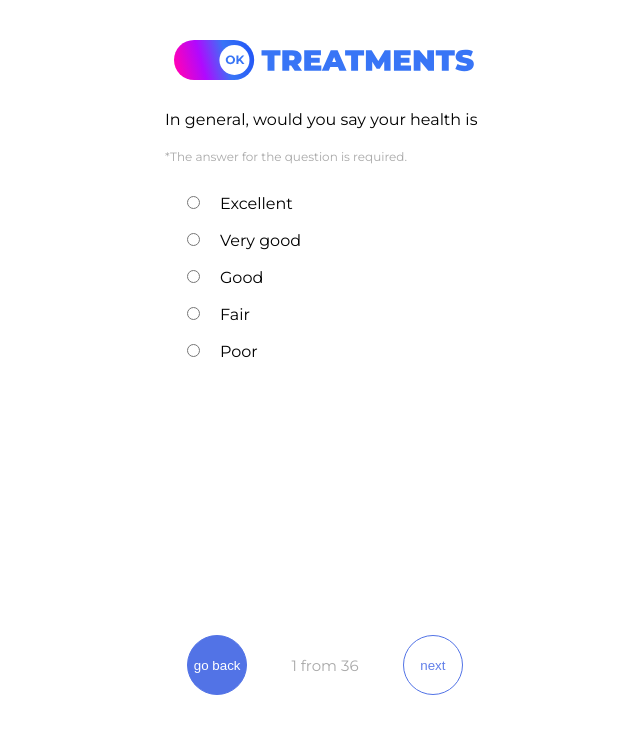
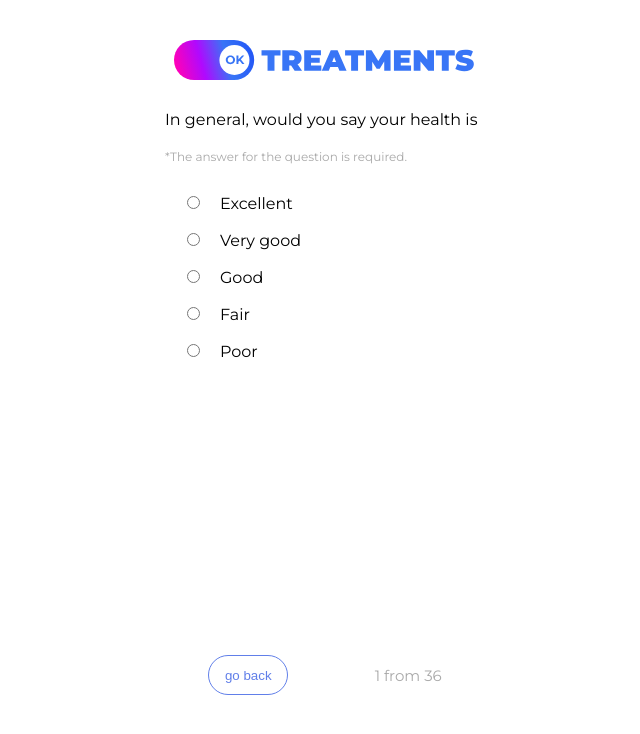
Before and after one commit to RomanRichert/Social_Network_For_Health, a React (Create React App) app in the folder my-app/: page /1 in a window 1280 px wide. Shown: the top 734 px of the page, without its empty margins (315-955 px from the left). Built offline with nearby package versions, Linux system fonts and the light colour scheme.

Commit message:
Button next deleted

```diff
--- a/my-app/src/components/BodyPartForm/index.jsx
+++ b/my-app/src/components/BodyPartForm/index.jsx
@@ -1,35 +1,37 @@
-import React, {useEffect} from 'react'
-import styles from './index.module.css'
+import React, { useEffect } from "react";
+import styles from "./index.module.css";
+import { useNavigate } from "react-router-dom";
 
-import { useDispatch, useSelector } from 'react-redux';
-import { getBodyPartAction } from '../../store/actions/getBodyPartAction';
+import { useDispatch, useSelector } from "react-redux";
+import { getBodyPartAction } from "../../store/actions/getBodyPartAction";
 
 export default function BodyPartForm({ body_part, isDisabled, setIsDisabled }) {
+  const dispatch = useDispatch();
+  const navigate = useNavigate();
 
- 	const dispatch = useDispatch()
-
-	const stored_body_part = useSelector(store => store.bodyPart)
+  const stored_body_part = useSelector((store) => store.bodyPart);
 
   useEffect(() => {
-	   if (stored_body_part != '') {
-		const btns = document.getElementsByClassName(styles.btn)
+    if (stored_body_part != "") {
+      const btns = document.getElementsByClassName(styles.btn);
 
       Array.from(btns).forEach((el) => {
         if (el.value == stored_body_part) {
-				el.classList.add(styles.active)
+          el.classList.add(styles.active);
         }
-		})
-	}}, [])
+      });
+    }
+  }, []);
 
   const submit = (event) => {
     event.preventDefault();
     const { part } = event.target;
-
     setIsDisabled(false);
     dispatch(getBodyPartAction(part.value));
-		const btns = document.getElementsByClassName(styles.btn)
-		Array.from(btns).forEach(el => el.classList.remove(styles.active))
-		part.classList.add(styles.active)
+    const btns = document.getElementsByClassName(styles.btn);
+    Array.from(btns).forEach((el) => el.classList.remove(styles.active));
+    part.classList.add(styles.active);
+    navigate("/1");
   };
 
   return (
--- a/my-app/src/components/Button/index.module.css
+++ b/my-app/src/components/Button/index.module.css
@@ -1,9 +1,9 @@
 .button_block  {
-    border: 1px solid var(--lila-primary);
-    background-color: var(--lila-primary);
-    color: white;
-    height: 60px;
-    width: 60px;
+    border: 1px solid var(--lila-border);
+    background-color: white;
+    color: var(--lila-border);
+    height: 50px;
+    width: 80px;
     cursor: pointer;
 
 }
--- a/my-app/src/components/QuestionItem/index.jsx
+++ b/my-app/src/components/QuestionItem/index.jsx
@@ -1,36 +1,30 @@
-
 import React, { useState, useEffect } from "react";
 import style from "./index.module.css";
-import { useDispatch, useSelector } from 'react-redux';
-import { getAnswerAction } from '../../store/actions/getAnswerAction';
+import { useDispatch, useSelector } from "react-redux";
+import { getAnswerAction } from "../../store/actions/getAnswerAction";
+import { useNavigate } from "react-router-dom";
 
-export default function QuestionItem({
-  id,
-  question,
-  answers,
-  isDisabled,
-  setIsDisabled,
-}) {
-
-  const stateAnswers = useSelector(state => state.answers)
-  const dispatch = useDispatch()
+export default function QuestionItem({ id, question, answers }) {
+  const stateAnswers = useSelector((state) => state.answers);
+  const dispatch = useDispatch();
+  const navigate = useNavigate();
 
   useEffect(() => {
-    const inputs = document.querySelectorAll('input')
-    inputs.forEach(el => el.checked = false)
-    if (stateAnswers[id] != '') {
-      inputs[stateAnswers[id] - 1].checked = true
+    const inputs = document.querySelectorAll("input");
+    inputs.forEach((el) => (el.checked = false));
+    if (stateAnswers[id] != "") {
+      inputs[stateAnswers[id] - 1].checked = true;
     }
-  }, [id])
+  }, [id]);
 
   const handleOptionChange = (event) => {
-    if (isDisabled) {
-      setIsDisabled(!isDisabled);
+    if (+id === 36) {
+      navigate("/submit");
+    } else {
+      navigate(`/${+id + 1}`);
     }
-
-    console.log('log', event.currentTarget.name)
-    dispatch(getAnswerAction(stateAnswers[id] = event.currentTarget.value));
-
+    console.log("log", event.currentTarget.name);
+    dispatch(getAnswerAction((stateAnswers[id] = event.currentTarget.value)));
   };
 
   const text_description = () => {
@@ -90,22 +84,18 @@ export default function QuestionItem({
     <div className={style.question_item}>
       <p>{question}</p>
       {text_description()}
-      <p className={style.required}>*The answer for the question is required.</p>
+      <p className={style.required}>
+        *The answer for the question is required.
+      </p>
       <form>
         {answers.map((answer) => (
-          <fieldset
-            className={style.form}
-            key={answer.id}
-            name={answer.id}
-
-          >
+          <fieldset className={style.form} key={answer.id} name={answer.id}>
             <input
               className={style.radio}
               type="radio"
               name="question"
               value={answer.id}
               onClick={handleOptionChange}
-
             />
             <label>{answer.answer}</label>
           </fieldset>
--- a/my-app/src/pages/FirstPage/index.jsx
+++ b/my-app/src/pages/FirstPage/index.jsx
@@ -1,9 +1,6 @@
 import React, { useState } from "react";
-import Button from "../../components/Button";
 import HumanBody from "../../components/HumanBody";
 import style from "./index.module.css";
-
-import { Link } from "react-router-dom";
 
 export default function FirstPage() {
   const [isDisabled, setIsDisabled] = useState(true);
@@ -16,11 +13,6 @@ export default function FirstPage() {
         Choose one option for each questionnaire item.
       </p>
       <p className={style.required}>*Required.</p>
-      <Link to="/1" className={style.link}>
-        <Button className={style.btn} disabled={isDisabled}>
-          next
-        </Button>
-      </Link>
     </div>
   );
 }
--- a/my-app/src/pages/QuestionsPage/index.jsx
+++ b/my-app/src/pages/QuestionsPage/index.jsx
@@ -2,17 +2,14 @@ import React, { useState } from "react";
 import QuestionItem from "../../components/QuestionItem";
 import Button from "../../components/Button";
 import style from "./index.module.css";
-
 import { questions } from "../../data";
 import { useParams, Link } from "react-router-dom";
 
 export default function QuestionsPage() {
   const { id } = useParams();
   const [selectedValue, setSelectedValue] = useState("");
-  const [isDisabled, setIsDisabled] = useState(true);
 
   const handleNextQuestion = () => {
-    setIsDisabled(true);
     setSelectedValue("");
   };
 
@@ -22,8 +19,6 @@ export default function QuestionsPage() {
         <>
           <QuestionItem
             {...questions[+id - 1]}
-            isDisabled={isDisabled}
-            setIsDisabled={setIsDisabled}
             selectedValue={selectedValue}
             setSelectedValue={setSelectedValue}
           />
@@ -32,42 +27,6 @@ export default function QuestionsPage() {
               <Button className={style.btn}> go back</Button>
             </Link>
             <p className={style.progress}>{id} from 36</p>
-            <Link to={`/${+id + 1}`} className={style.btn_block}>
-              <Button
-                className={style.btn}
-                disabled={isDisabled}
-                onClick={handleNextQuestion}
-              >
-                next
-              </Button>
-            </Link>
-          </div>
-        </>
-      );
-    } else if (+id === 36) {
-      return (
-        <>
-          <QuestionItem
-            {...questions[+id - 1]}
-            isDisabled={isDisabled}
-            setIsDisabled={setIsDisabled}
-            selectedValue={selectedValue}
-            setSelectedValue={setSelectedValue}
-          />
-          <div className={style.arrows}>
-            <Link to={`/${+id - 1}`} className={style.btn_block}>
-              <Button className={style.btn}> go back</Button>
-            </Link>
-            <p className={style.progress}>{id} from 36</p>
-            <Link to="/submit" className={style.btn_block}>
-              <Button
-                className={style.btn}
-                disabled={isDisabled}
-                onClick={handleNextQuestion}
-              >
-                next
-              </Button>
-            </Link>
           </div>
         </>
       );
@@ -76,8 +35,6 @@ export default function QuestionsPage() {
       <>
         <QuestionItem
           {...questions[+id - 1]}
-          isDisabled={isDisabled}
-          setIsDisabled={setIsDisabled}
           selectedValue={selectedValue}
           setSelectedValue={setSelectedValue}
         />
@@ -86,15 +43,6 @@ export default function QuestionsPage() {
             <Button className={style.btn}>go back</Button>
           </Link>
           <p className={style.progress}>{id} from 36</p>
-          <Link to={`/${+id + 1}`} className={style.btn_block}>
-            <Button
-              className={style.btn}
-              disabled={isDisabled}
-              onClick={handleNextQuestion}
-            >
-              next
-            </Button>
-          </Link>
         </div>
       </>
     );
--- a/my-app/src/pages/QuestionsPage/index.module.css
+++ b/my-app/src/pages/QuestionsPage/index.module.css
@@ -14,6 +14,7 @@
 
 .btn {
     border-radius: 30px;
+    height: 40px;
 }
 
 .btn_block:hover {
--- a/my-app/src/pages/ResultsPage/index.module.css
+++ b/my-app/src/pages/ResultsPage/index.module.css
@@ -101,6 +101,7 @@
     background-image: linear-gradient(to right, var(--pink), var(--lila-border));
     height: 50px;
     width: 120px;
+	color: white;
     border-radius: 10px;
     cursor: pointer;
     margin: 30px 100px;
--- a/my-app/src/pages/StartPage/index.module.css
+++ b/my-app/src/pages/StartPage/index.module.css
@@ -14,6 +14,7 @@
 .start_button {
     border: 1px solid transparent;
     background-image: linear-gradient(to right, var(--pink), var(--lila-border));
+    color: white;
     border-radius: 30px;
     margin-top: 100px;
 }
```
Lines whose indentation alone changed are shown as unchanged.
